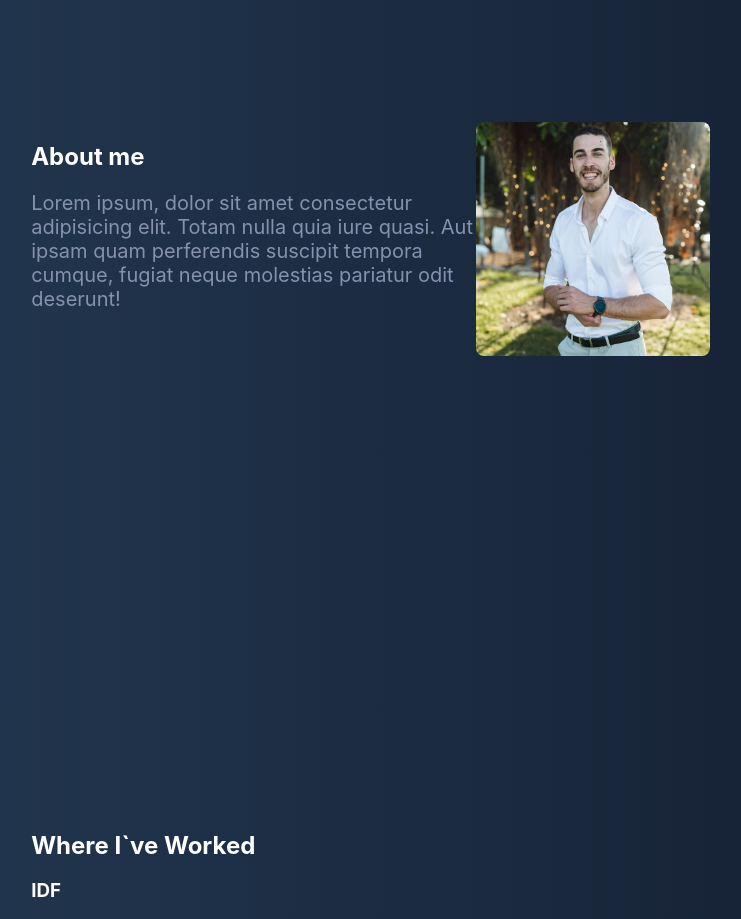
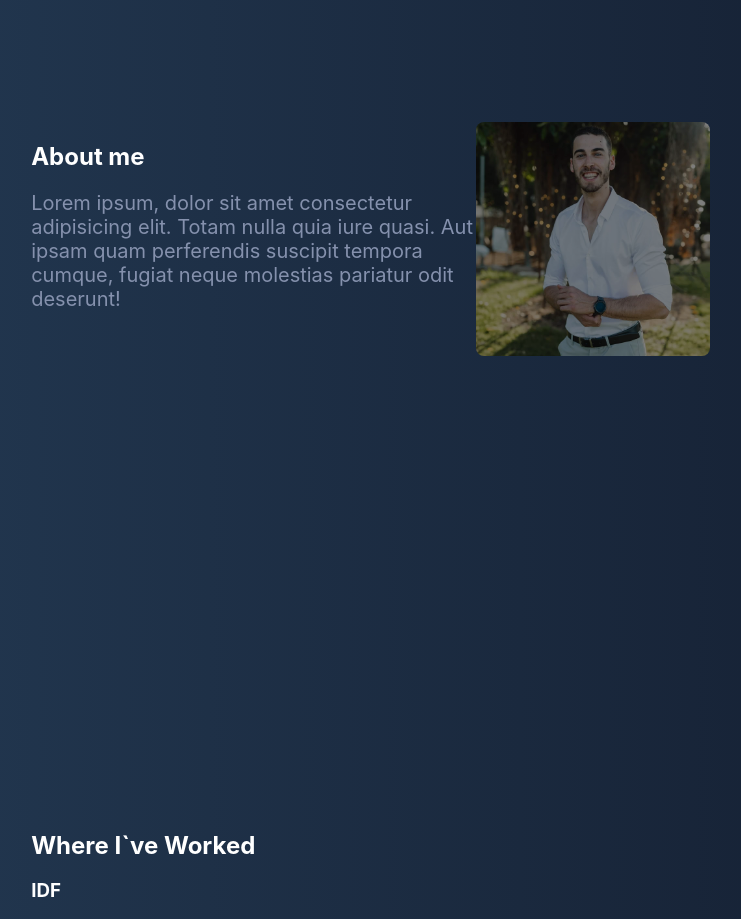
Before and after one commit to shaharluftig/luftig-portfolio, a Next.js app in the folder luftig-portfolio/: page / in a window 1280 px wide. Shown: the part 820-1739 px from the top of the page, without its empty margins (276-1017 px from the left). Built offline with nearby package versions, Linux system fonts and the light colour scheme.

Commit message:
Added image hover

```diff
--- a/luftig-portfolio/styles/About.module.css
+++ b/luftig-portfolio/styles/About.module.css
@@ -8,9 +8,29 @@
     width: 70%;
 }
 
+.image:hover {
+    box-shadow:
+        1px 1px #373737,
+        2px 2px #373737,
+        3px 3px #373737,
+        4px 4px #373737,
+        5px 5px #373737,
+        6px 6px #373737;
+    -webkit-transform: translateX(-3px);
+    transform: translateX(-3px);
+    transition: .5s ease;
+    -webkit-filter: brightness(100%);
+}
+
 .image {
     border-radius: 8px;
     margin-left: 40%;
+    -webkit-filter: brightness(50%);
+    -webkit-transition: all 1s ease;
+    -moz-transition: all 1s ease;
+    -o-transition: all 1s ease;
+    -ms-transition: all 1s ease;
+    transition: all 1s ease;
 }
 
 @media (max-width:1200px) {
@@ -19,6 +39,7 @@
         display: inline-block;
 
     }
+
     .aboutContainer {
         width: 100%;
     }
```
